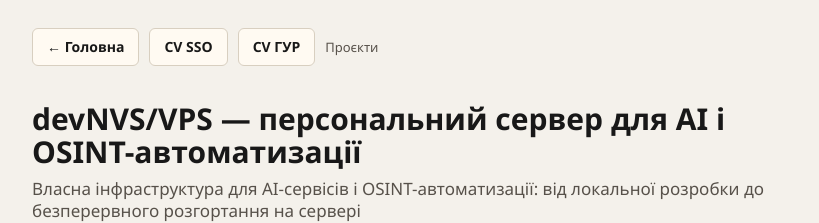
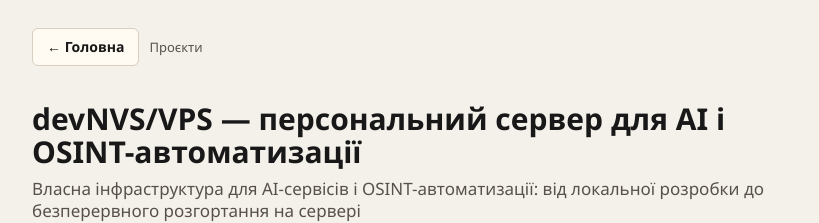
Before and after one commit to NestorVolya/nestorvolya.github.io, a Jekyll site: the page projects/devnvs-vps/index.html, which Jekyll copies as it is, in a window 1280 px wide and 900 px high. Shown: the top 223 px of the window, without its empty margins (230-1049 px from the left). Built offline with Jekyll 4.4.1, drawn with Linux system fonts in a browser that asks for light colours.

Commit message:
remove CV SSO/GUR nav links from devnvs-vps page

```diff
--- a/projects/devnvs-vps/index.html
+++ b/projects/devnvs-vps/index.html
@@ -274,8 +274,6 @@
 
   <nav>
     <a class="nav-btn" href="../../index.html">← Головна</a>
-    <a class="nav-btn" href="../../cv-sso.html">CV SSO</a>
-    <a class="nav-btn" href="../../cv-gur.html">CV ГУР</a>
     <span class="nav-tag">Проєкти</span>
   </nav>
 
```
